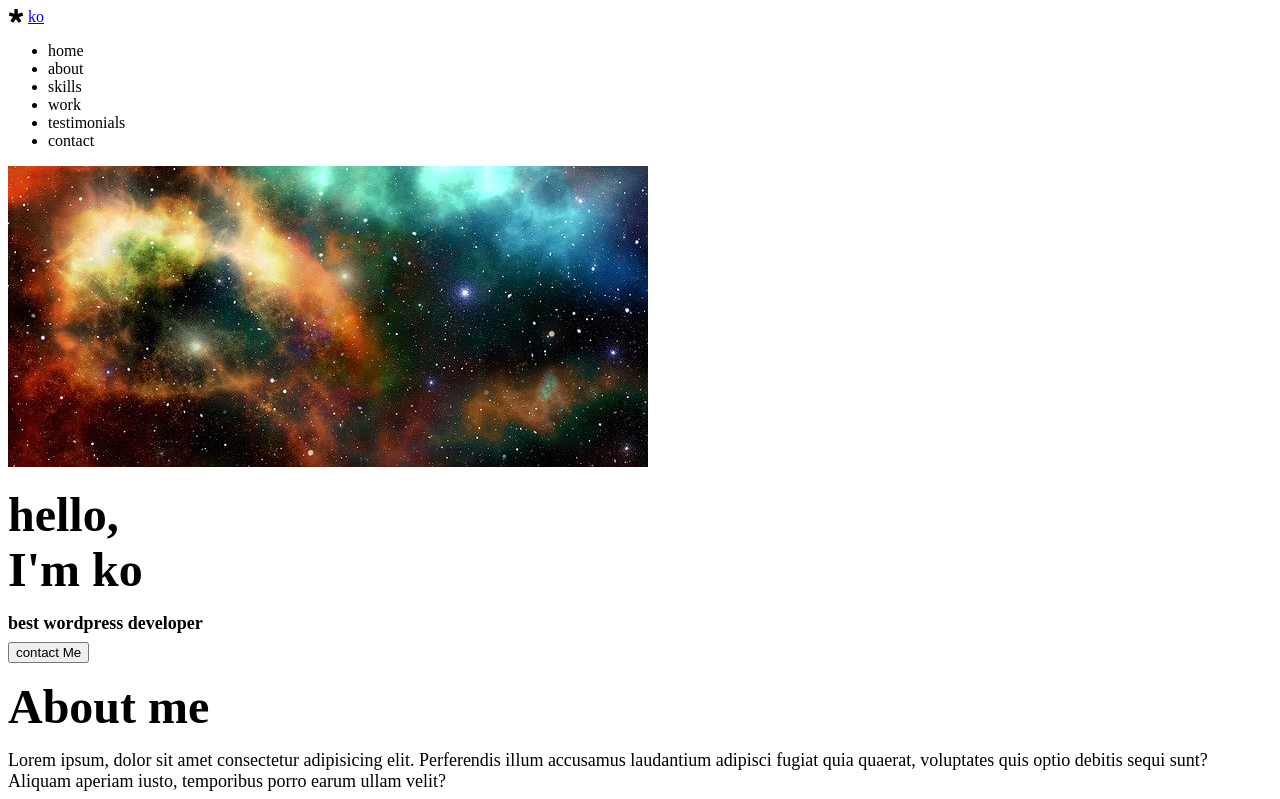
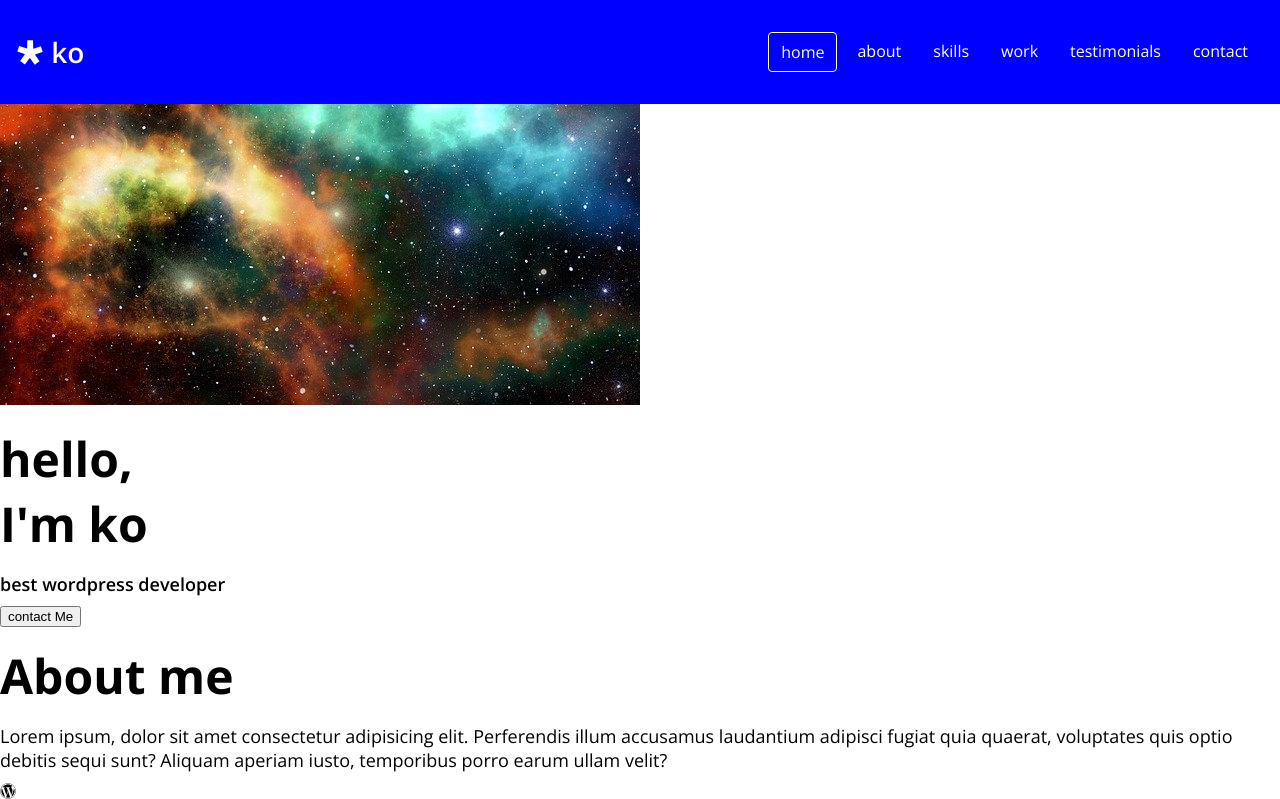
Before and after one commit to kosmos95/dream-coding_portfolio, a plain HTML site: page index.html in a window 1280 px wide. Shown: the top 799 px of the page. Drawn offline with nearby package versions, Linux system fonts and the light colour scheme.

Commit message:
CSS : Navbar

```diff
--- a/index.html
+++ b/index.html
@@ -28,7 +28,7 @@
       </div>
       <div>
         <ul class="navbar__menu">
-          <li class="navbar__menu__item">home</li>
+          <li class="navbar__menu__item active">home</li>
           <li class="navbar__menu__item">about</li>
           <li class="navbar__menu__item">skills</li>
           <li class="navbar__menu__item">work</li>
--- a/style.css
+++ b/style.css
@@ -1,8 +1,3 @@
- {
-  margin: 0;
-  padding: 0;
-  font-family: "Open Sans", sans-serif;
-}
 /*Globall*/
 :root {
   /*color*/
@@ -24,11 +19,28 @@
   --weight-regular: 400;
 
   /*size*/
+  --size-border-radius: 4px;
 }
 
 /*univerxal tags*/
 * {
   box-sizing: border-box;
+}
+
+body {
+  font-family: "Open Sans", sans-serif;
+  margin: 0;
+  cursor: default;
+}
+
+a {
+  text-decoration: none;
+  color: var(--color-whtite);
+}
+
+ul {
+  list-style: none;
+  padding: 0;
 }
 
 /*typography*/
@@ -59,3 +71,37 @@ p {
   color: var(--color-black);
   margin: 8px 0;
 }
+
+/*navar*/
+#navbar {
+  display: flex;
+  justify-content: space-between;
+  background-color: var(--color-blue);
+  align-items: center;
+  color: var(--color-whtite);
+  padding: 16px;
+}
+
+.navbar__menu {
+  display: flex;
+}
+
+.navbar__logo {
+  font-size: var(--font-medium);
+  font-weight: var(--weight-semi-bold);
+}
+
+.navbar__menu__item {
+  padding: 8px 12px;
+  margin: 0 4px;
+  cursor: pointer;
+  border-radius: var(--size-border-radius);
+}
+
+.navbar__menu__item.active {
+  border: 1px solid var(--color-whtite);
+}
+
+.navbar__menu__item:hover {
+  background-color: var(--color-black);
+}
```
